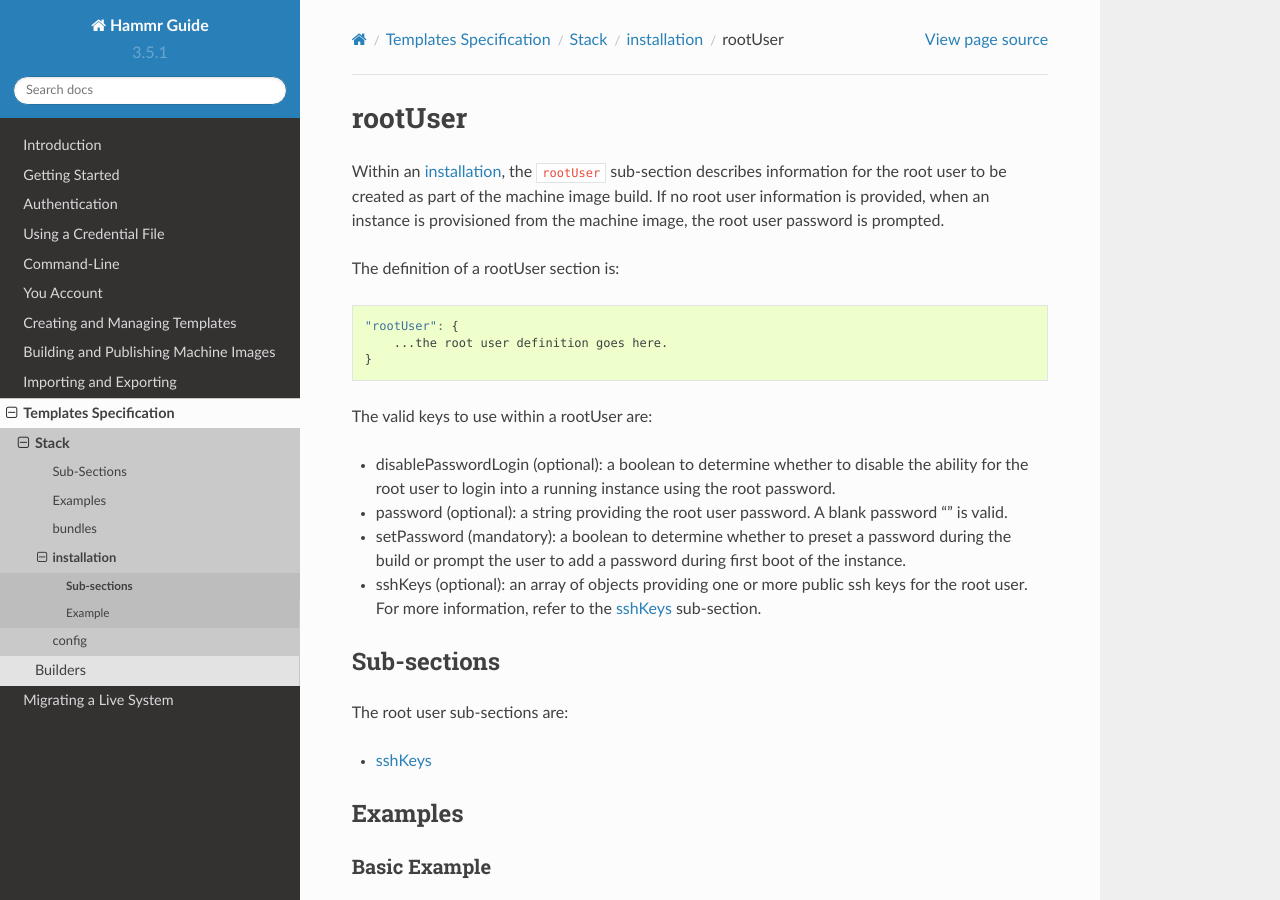
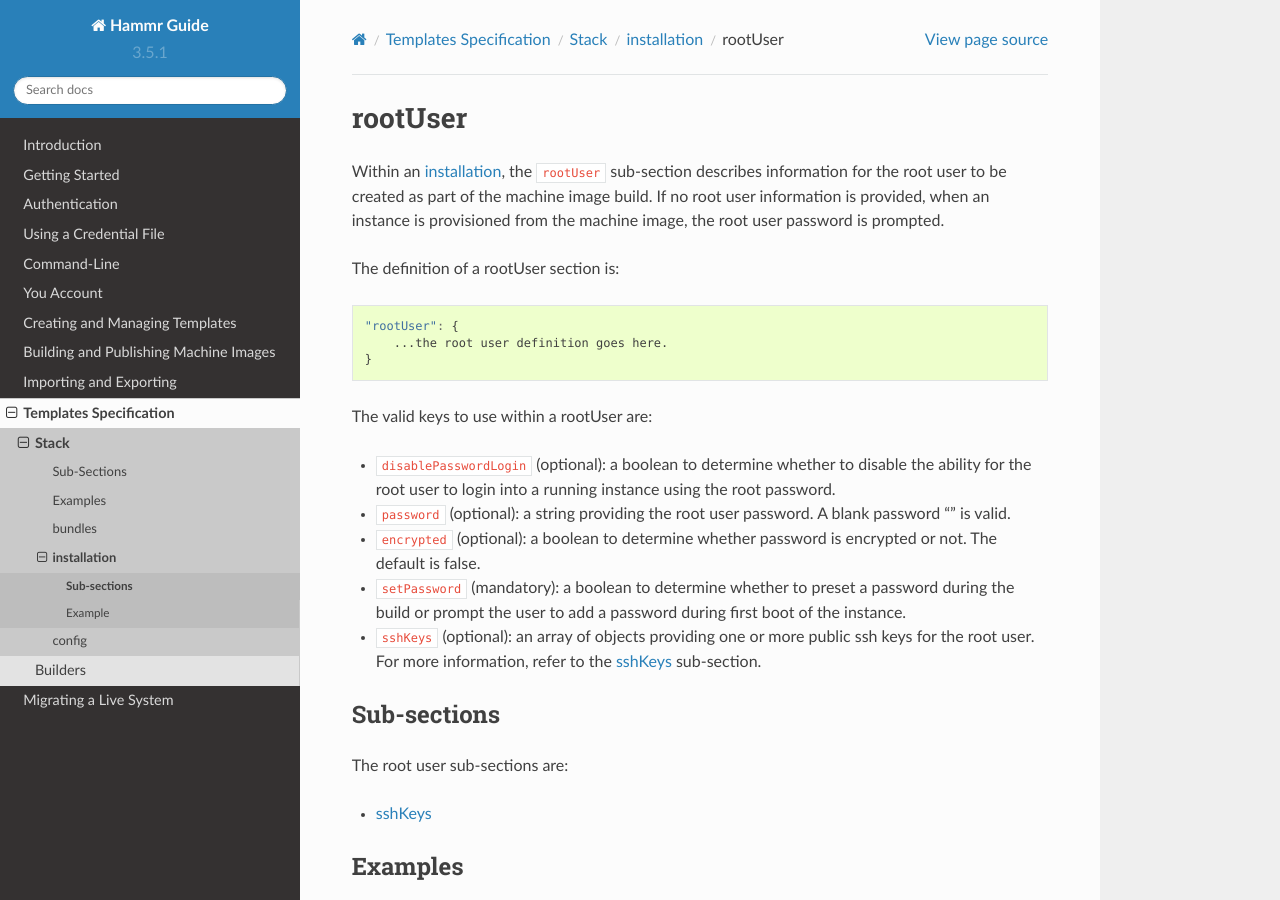
Before and after one commit to usharesoft/hammr, a Sphinx documentation site: the page built from documentation/en/source/pages/templates-spec/stack-installation-rootuser.rst, in a window 1280 px wide and 900 px high. Built offline with Sphinx 7.4.7 and the Read the Docs theme 2.0.0, drawn with Linux system fonts in a browser that asks for light colours.

Commit message:
Add "encrypted" field explanation to the documentation
- add expalantion of "encrypted" field to rootUser and users page.
   http://hammr.readthedocs.io/en/latest/pages/templates-spec/stack-installation-rootuser.html
   http://hammr.readthedocs.io/en/latest/pages/templates-spec/stack-installation-users.html

```diff
--- a/documentation/en/source/pages/templates-spec/stack-installation-rootuser.rst
+++ b/documentation/en/source/pages/templates-spec/stack-installation-rootuser.rst
@@ -17,10 +17,11 @@ The definition of a rootUser section is:
 
 The valid keys to use within a rootUser are:
 
-* disablePasswordLogin (optional): a boolean to determine whether to disable the ability for the root user to login into a running instance using the root password.
-* password (optional): a string providing the root user password. A blank password "" is valid.
-* setPassword (mandatory): a boolean to determine whether to preset a password during the build or prompt the user to add a password during first boot of the instance.
-* sshKeys (optional): an array of objects providing one or more public ssh keys for the root user. For more information, refer to the :ref:`stack-installation-sshkeys` sub-section.
+* ``disablePasswordLogin`` (optional): a boolean to determine whether to disable the ability for the root user to login into a running instance using the root password.
+* ``password`` (optional): a string providing the root user password. A blank password "" is valid.
+* ``encrypted`` (optional): a boolean to determine whether password is encrypted or not. The default is false.
+* ``setPassword`` (mandatory): a boolean to determine whether to preset a password during the build or prompt the user to add a password during first boot of the instance.
+* ``sshKeys`` (optional): an array of objects providing one or more public ssh keys for the root user. For more information, refer to the :ref:`stack-installation-sshkeys` sub-section.
 
 Sub-sections
 ------------
--- a/documentation/en/source/pages/templates-spec/stack-installation-users.rst
+++ b/documentation/en/source/pages/templates-spec/stack-installation-users.rst
@@ -21,6 +21,7 @@ The valid keys to use within a user are:
 * ``homeDir`` (mandatory): a string providing the home directory of the user. Recommended default: ``/home/username`` where username is the same value as ``name``
 * ``name`` (mandatory): a string providing the name of the user. The name cannot contain any spaces.
 * ``password`` (optional): a string providing the user password.
+* ``encrypted`` (optional): a boolean to determine whether password is encrypted or not. The default is false.
 * ``primaryGroup`` (optional): a string providing the user’s primary group. If no primary group is given, then the primary group is the same as name.
 * ``shell`` (mandatory): a string providing the default shell environment for the user. Recommended default is ``/bin/bash``.
 * ``secondaryGroups`` (optional): a string providing one or more group names separated by a comma (,).
```
